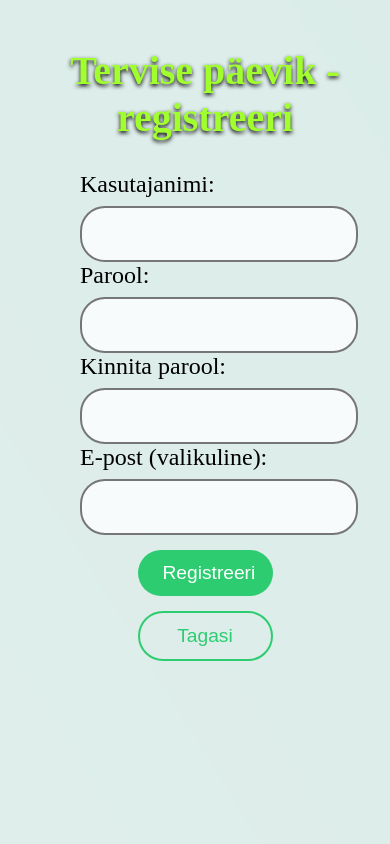
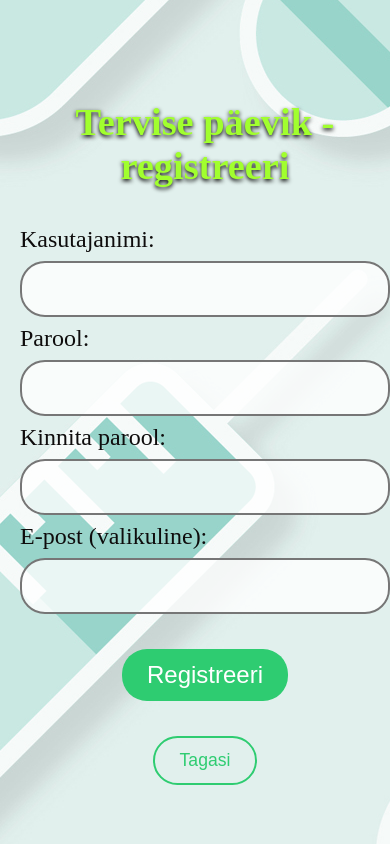
Before and after one commit to CKlettenberg/healthdiary-project-ui, a Vue app: page /register in a window 390 px wide. Built offline with nearby package versions, Linux system fonts and the light colour scheme.

Commit message:
30.12 modified: layouts-> global.css, register screen, addfevermodal, addpatient, changepassword, editpatient,loginscreen, patientslist, started to modify addsymptomsmodal

```diff
--- a/src/assets/global.css
+++ b/src/assets/global.css
@@ -64,6 +64,79 @@
     transform: scale(1.1); /* Slight zoom effect */
 }
 
+.title {
+    font-size: 3rem;
+    color: #a1ff2e;
+    text-shadow: 0 2px 4px rgba(0.4, 0.5, 0.7, 4);
+    margin-bottom: 30px;
+    text-align: center;
+}
+.green-button {
+    gap: 15px;
+    background-color: #2ecc71;
+    color: white;
+    padding: 12px 25px;
+    border: none;
+    border-radius: 25px;
+    font-size: 1.1rem;
+    cursor: pointer;
+    transition: background-color 0.3s, transform 0.2s;
+    margin-top: 20px;
+}
+
+.green-button:hover {
+    background-color: #27ae60;
+    transform: scale(1.05);
+}
+.secondary-button {
+    background-color: transparent;
+    color: #2ecc71;
+    padding: 12px 25px;
+    border: 2px solid #2ecc71;
+    border-radius: 25px;
+    font-size: 1.1rem;
+    margin-top: 20px;
+    cursor: pointer;
+    transition: background-color 0.3s, color 0.3s, transform 0.2s;
+}
+
+.secondary-button:hover {
+    background-color: #69f34c; /* Green background on hover */
+    color: white; /* White text on hover */
+    transform: scale(1.05); /* Slight zoom effect */
+}
+
+.label {
+    font-size: 1.5rem;
+    color: #0e0c0c;
+    margin-top: 8px;
+    margin-bottom: 8px;
+}
+h2 {
+    font-size: 2rem;
+    color: #000000;
+    margin-bottom: 20px;
+    text-align: center;
+}
+
+.input-group {
+    width: 100%;
+    display: flex;
+    flex-direction: column;
+    align-items: flex-start;
+}
+
+.input-field {
+    width: 100%;
+    padding: 12px;
+    border-radius: 25px;
+    font-size: 1.3rem;
+    background-color: rgba(255, 255, 255, 0.8);
+    color: #333;
+    border-style: double;
+    box-sizing: border-box;
+}
+
 .top-buttons {
     display: flex;
     justify-content: center;
@@ -100,6 +173,16 @@
 
 /* Styles for Mobile */
 @media (max-width: 767px) {
+    .health-diary-app {
+        padding: 10px;
+        background-image: url("@/assets/background.png");
+        background-size: auto;
+        background-position: bottom left;
+        height: 100%;
+        justify-content: flex-start; /* Align content at the top */
+        overflow-y: auto; /* Ensure scrolling for content */
+    }
+
     .dropdown-container {
         display: flex;
         flex-direction: column;
@@ -126,7 +209,7 @@
         padding: 10px 15px;
         border: none;
         border-radius: 25px;
-        font-size: 0.9rem;
+        font-size: 1.5rem;
         cursor: pointer;
         transition: background-color 0.3s, transform 0.2s;
         width: auto; /* Full width with padding */
@@ -138,14 +221,6 @@
 
     .icon-button:hover {
         transform: scale(1.05); /* Slight hover effect */
-    }
-    .health-diary-app {
-        padding: 10px;
-        background-size: auto;
-        background-position: top center;
-        height: 100%;
-        justify-content: flex-start; /* Align content at the top */
-        overflow-y: auto; /* Ensure scrolling for content */
     }
 
     /* Content Container */
@@ -165,11 +240,30 @@
     /* Header Buttons */
     .top-buttons {
         display: flex;
-        flex-direction: column; /* Stack buttons vertically */
+        flex-direction: row; /* Stack buttons vertically */
         align-items: center;
-        gap: 10px; /* Space between buttons */
+        gap: 20px; /* Space between buttons */
         position: static; /* Remove absolute positioning for better stacking */
         width: 100%;
+        font-size: 1.5rem;
+    }
+    .title {
+        font-size: 2.4rem;
+        margin-top: 80px;
+    }
+
+    .input-field {
+        font-size: 1.5rem;
+    }
+
+    .green-button {
+        font-size: 1.5rem;
+        margin-top: 20px;
+    }
+
+    h2 {
+        font-size: 1.8rem; /* Adjust title size */
+        margin-bottom: 5px;
     }
 
     /* Main Content */
--- a/src/components/AddPatient.vue
+++ b/src/components/AddPatient.vue
@@ -34,6 +34,9 @@
         <button type="submit" class="green-button">Salvesta patsient</button>
       </form>
       <p v-if="errorMessage" class="error-message">{{ errorMessage }}</p>
+    </div>
+    <div>
+    <button class="secondary-button" @click="navigateBack">Tagasi</button>
     </div>
   </div>
 </template>
@@ -82,7 +85,7 @@ export default {
                 : "Midagi läks valesti. Palun proovige uuesti.";
       }
     },
-    goBack() {
+    navigateBack() {
       this.$router.push("/menu");
     },
   },
@@ -100,73 +103,10 @@ export default {
   max-width: 400px;
 }
 
-.title {
-  font-size: 2.5rem;
-  color: #a1ff2e;
-  text-shadow: 0 2px 4px rgba(0.4, 0.5, 0.7, 4);
-  margin-bottom: 30px;
-}
-
-.input-group {
-  width: 100%;
-  display: flex;
-  flex-direction: column;
-  align-items: flex-start;
-
-}
-
-.label {
-  font-size: 1.2rem;
-  color: #0e0c0c;
-  margin-bottom: 8px;
-}
-
-.input-field {
-  width: 100%;
-  padding: 12px;
-  border-radius: 25px;
-  font-size: 1.1rem;
-  background-color: rgba(255, 255, 255, 0.8);
-  color: #333;
-  border-style: double;
-}
-
-.green-button {
-  gap: 15px;
-  background-color: #2ecc71;
-  color: white;
-  padding: 12px 25px;
-  border: none;
-  border-radius: 25px;
-  font-size: 1.1rem;
-  cursor: pointer;
-  transition: background-color 0.3s, transform 0.2s;
-}
-
-.green-button:hover {
-  background-color: #27ae60;
-  transform: scale(1.05);
-}
-
 .error-message {
   color: red;
   font-size: 1rem;
   margin-top: 10px;
   text-align: center;
 }
-
-@media (max-width: 768px) {
-  .title {
-    font-size: 2.4rem;
-    margin-top: 100px;
-  }
-
-  .input-field {
-    font-size: 1.5rem;
-  }
-
-  .green-button {
-    font-size: 1.5rem;
-  }
-}
 </style>
--- a/src/components/ChangePassword.vue
+++ b/src/components/ChangePassword.vue
@@ -1,38 +1,41 @@
 <template>
   <div class="change-password">
-    <h2>Muuda parool</h2>
+    <h2 class="title">Muuda parool</h2>
     <form @submit.prevent="changePassword">
-      <div>
-        <label for="current-password">Praegune parool</label>
+      <div class="input-group">
+        <label for="current-password" class="label">Praegune parool:</label>
         <input
             id="current-password"
             type="password"
             v-model="currentPassword"
+            class="input-field"
             required
         />
       </div>
       <div>
-        <label for="new-password">Uus parool</label>
+        <label for="new-password" class="label">Uus parool:</label>
         <input
             id="new-password"
             type="password"
             v-model="newPassword"
+            class="input-field"
             required
         />
       </div>
       <div>
-        <label for="confirm-password">Kinnitage uus parool</label>
+        <label for="confirm-password" class="label">Kinnitage uus parool:</label>
         <input
             id="confirm-password"
             type="password"
             v-model="confirmPassword"
+            class="input-field"
             required
         />
       </div>
-      <button type="submit">Parooli muutmine</button>
+      <button class="green-button" type="submit">Parooli muutmine</button>
     </form>
     <br>
-    <button class="green-button" @click="navigateBack">Tagasi</button>
+    <button class="secondary-button" @click="navigateBack">Tagasi</button>
     <br>
     <p v-if="errorMessage" class="error">{{ errorMessage }}</p>
     <p v-if="successMessage" class="success">{{ successMessage }}</p>
--- a/src/components/RegisterScreen.vue
+++ b/src/components/RegisterScreen.vue
@@ -63,12 +63,6 @@ export default {
 </script>
 
 <style scoped>
-.title {
-  font-size: 3rem;
-  color: #a1ff2e;
-  text-shadow: 0 2px 4px rgba(0.4, 0.5, 0.7, 4);
-  margin-bottom: 30px;
-}
 
 .form-container {
   display: flex;
@@ -78,66 +72,8 @@ export default {
   width: 100%;
 }
 
-.input-group {
-  width: 250px;
-  display: flex;
-  flex-direction: column;
-  align-items: flex-start;
-}
-
-.label {
-  font-size: 1.2rem;
-  color: black;
-  margin-bottom: 8px;
-}
-
-.input-field {
-  width: 100%;
-  padding: 12px;
-  border-radius: 25px;
-  font-size: 1.1rem;
-  background-color: rgba(255, 255, 255, 0.8); /* Semi-transparent input background */
-  color: #333;
-  border-style: double;
-}
-
 .input-field [placeholder="Username"] {
   font-family: monospace; /* Example styling */
-}
-
-.green-button {
-  width: 135px;
-  background-color: #2ecc71; /* Green button */
-  color: white;
-  padding: 12px 25px;
-  border: none;
-  border-radius: 25px;
-  font-size: 1.1rem;
-  cursor: pointer;
-  transition: background-color 0.3s, transform 0.2s;
-}
-
-.green-button:hover {
-  background-color: #27ae60; /* Darker green on hover */
-  transform: scale(1.05); /* Slight zoom effect */
-}
-
-.secondary-button {
-  width: 135px;
-  background-color: transparent;
-  color: #2ecc71;
-  padding: 12px 25px;
-  border: 2px solid #2ecc71;
-  border-radius: 25px;
-  font-size: 1.1rem;
-  cursor: pointer;
-  transition: background-color 0.3s, color 0.3s, transform 0.2s;
-}
-
-.secondary-button:hover {
-  background-color: #2ecc71; /* Green background on hover */
-  color: white; /* White text on hover */
-  transform: scale(1.05); /* Slight zoom effect */
 }
 
 .error-message {
@@ -146,21 +82,4 @@ export default {
   margin-top: 10px;
   text-align: center;
 }
-
-@media (max-width: 768px) {
-  .title {
-    font-size: 2.5rem;
-   text-align: center;
-  }
-
-  .label,
-  .input-field {
-    font-size: 1.5rem;
-  }
-
-  .green-button,
-  .secondary-button {
-    font-size: 1.2rem;
-  }
-}
 </style>
--- a/src/pages/AddSymptomModal.vue
+++ b/src/pages/AddSymptomModal.vue
@@ -155,15 +155,8 @@ export default {
 .symptoms-group label {
   display: flex;
   align-items: center;
-  font-size: 1rem;
+  font-size: 1.8rem;
   margin-bottom: 5px;
-}
-
-h2 {
-  font-size: 1.8rem;
-  color: #333;
-  margin-bottom: 20px;
-  text-align: center;
 }
 
 .form-group {
@@ -179,10 +172,12 @@ label {
 
 input[type="text"], input[type="datetime-local"] {
   width: 100%;
-  padding: 8px;
-  font-size: 1rem;
-  border: 1px solid #ccc;
-  border-radius: 4px;
+  padding: 12px;
+  border-radius: 25px;
+  font-size: 1.3rem;
+  background-color: rgba(255, 255, 255, 0.8);
+  color: #333;
+  border-style: double;
   box-sizing: border-box;
 }
 
@@ -289,8 +284,8 @@ li {
 
 .modal-content {
   margin-top: 20px;
-  font-size: 1.1rem;
-  color: #555;
+  font-size: 1.3rem;
+  color: darkred;
 }
 
 </style>
--- a/src/pages/EditPatient.vue
+++ b/src/pages/EditPatient.vue
@@ -1,8 +1,8 @@
 <template>
   <div>
     <div class="patient-details">
-      <h1 class="title">Muuda patsienti</h1>
-      <h1 class="title">{{ patient.patientFullName }}</h1>
+      <h2 class="title">Muuda patsienti</h2>
+      <h2><strong>{{ patient.patientFullName }}</strong></h2>
       <p><strong>Sünniaeg:</strong> {{ patient.dateOfBirth }}</p>
       <p><strong>Kaal:</strong> {{ patient.weight }} kg</p>
     </div>
@@ -36,7 +36,7 @@
         <button type="submit" class="green-button">Salvesta</button>
       </form>
       <br>
-      <button class="green-button" @click="navigateBack">Tagasi</button>
+      <button class="secondary-button" @click="navigateBack">Tagasi</button>
       <br>
 
       <button class="red-button" @click="deletePatient">Kustuta patsient</button>
@@ -145,38 +145,6 @@ export default {
   margin-top: 10px;
 }
 
-.input-group {
-  margin-top: 10px;
-  width: 100px;
-  max-width: 400px;
-  text-align: left;
-}
-
-.input-field {
-  width: 200px;
-  padding: 12px;
-  border: 1px solid #ddd;
-  border-radius: 10px;
-  font-size: 1rem;
-}
-
-.green-button {
-  background-color: #2ecc71;
-  color: white;
-  padding: 12px 25px;
-  border: none;
-  border-radius: 25px;
-  font-size: 1.1rem;
-  cursor: pointer;
-  margin-top: 10px;
-  transition: background-color 0.3s, transform 0.2s;
-}
-
-.green-button:hover {
-  background-color: #27ae60;
-  transform: scale(1.05);
-}
-
 .red-button {
   background-color: #e74c3c;
   color: white;
@@ -185,12 +153,12 @@ export default {
   border-radius: 25px;
   font-size: 1.1rem;
   cursor: pointer;
-  margin-top: 10px;
+  margin-top: 30px;
   transition: background-color 0.3s, transform 0.2s;
 }
 
 .red-button:hover {
-  background-color: #c0392b;
+  background-color: #e6a476;
   transform: scale(1.05);
 }
 </style>
--- a/src/pages/PatientsList.vue
+++ b/src/pages/PatientsList.vue
@@ -20,7 +20,7 @@
       </div>
     </div>
     <div class="action-buttons">
-      <button class="green-button" @click="navigateBack">Tagasi</button>
+      <button class="secondary-button" @click="navigateBack">Tagasi</button>
     </div>
   </div>
 </template>
```
Also changed, not shown: src/components/LoginScreen.vue (+15 -47 lines), src/pages/AddFeverModal.vue (+38 -40 lines).
